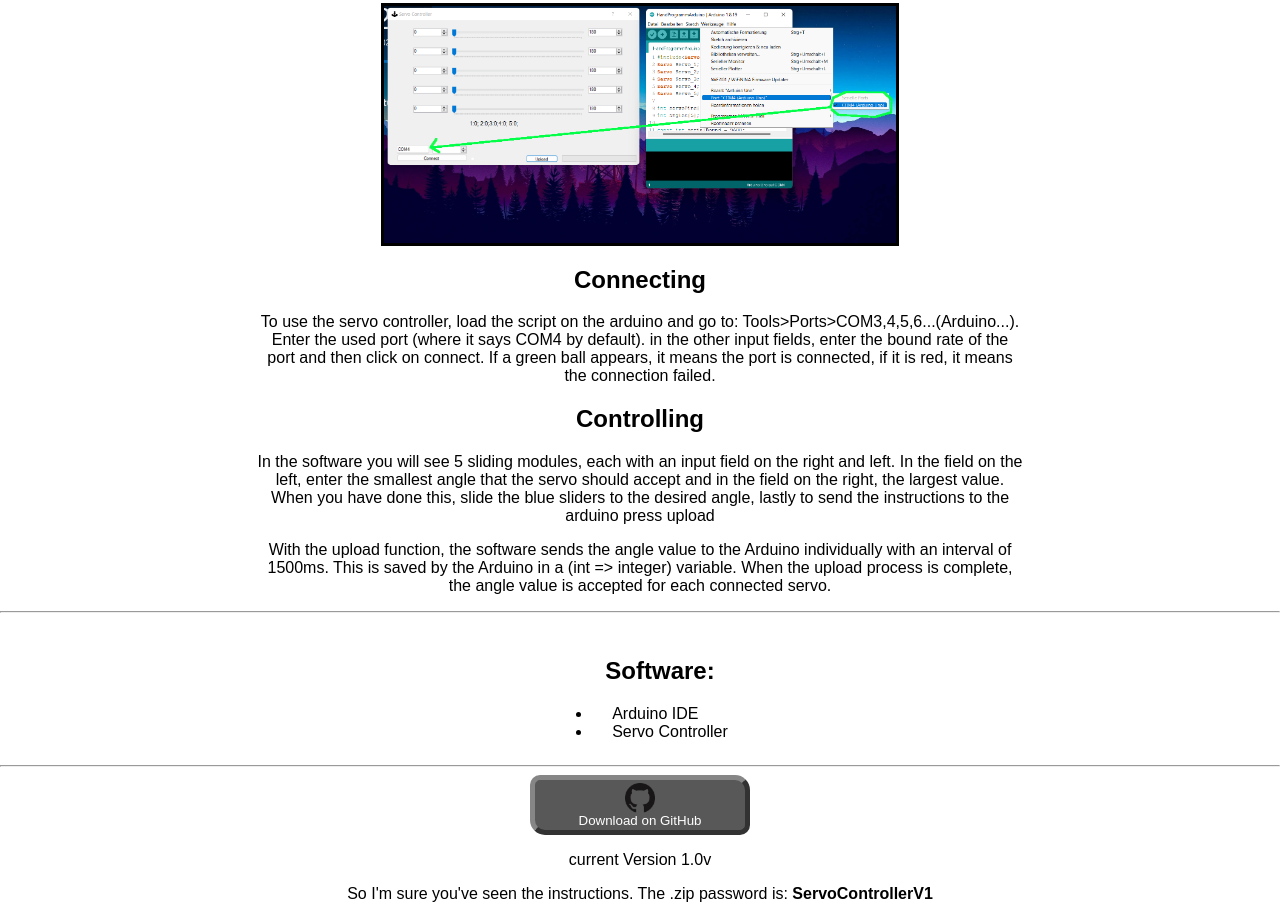
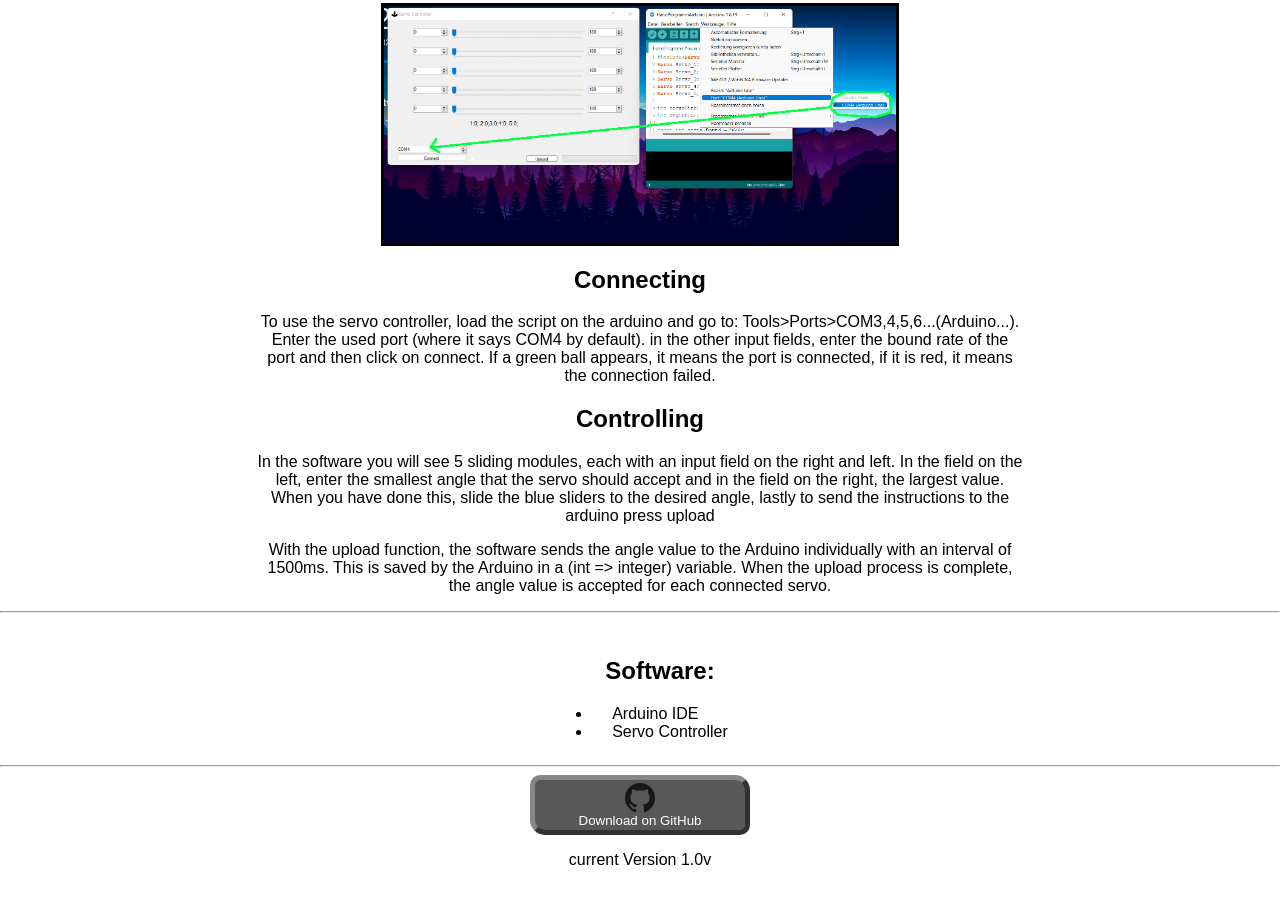
Before and after one commit to Gio-79/Gio-79.github.io, a plain HTML site: page ProjectSites/ServoControllerSoftware/index.html in a window 1280 px wide. Shown: the part 728-1647 px from the top of the page. After the commit the page ends 1613 px from the top, so only its background shows below. Drawn offline with Linux system fonts and the light colour scheme.

Commit message:
Update index.html

```diff
--- a/ProjectSites/ServoControllerSoftware/index.html
+++ b/ProjectSites/ServoControllerSoftware/index.html
@@ -52,7 +52,5 @@
             <a href=""><button><img src="/images/317712_code repository_github_repository_resource_icon.png" alt="">Download on GitHub</button></a>
         </div>
         <p>current Version 1.0v</p>
-        <p>So I'm sure you've seen the instructions.
-            The .zip password is: <b>ServoControllerV1</b></p>
     </div>
 </body>
```
